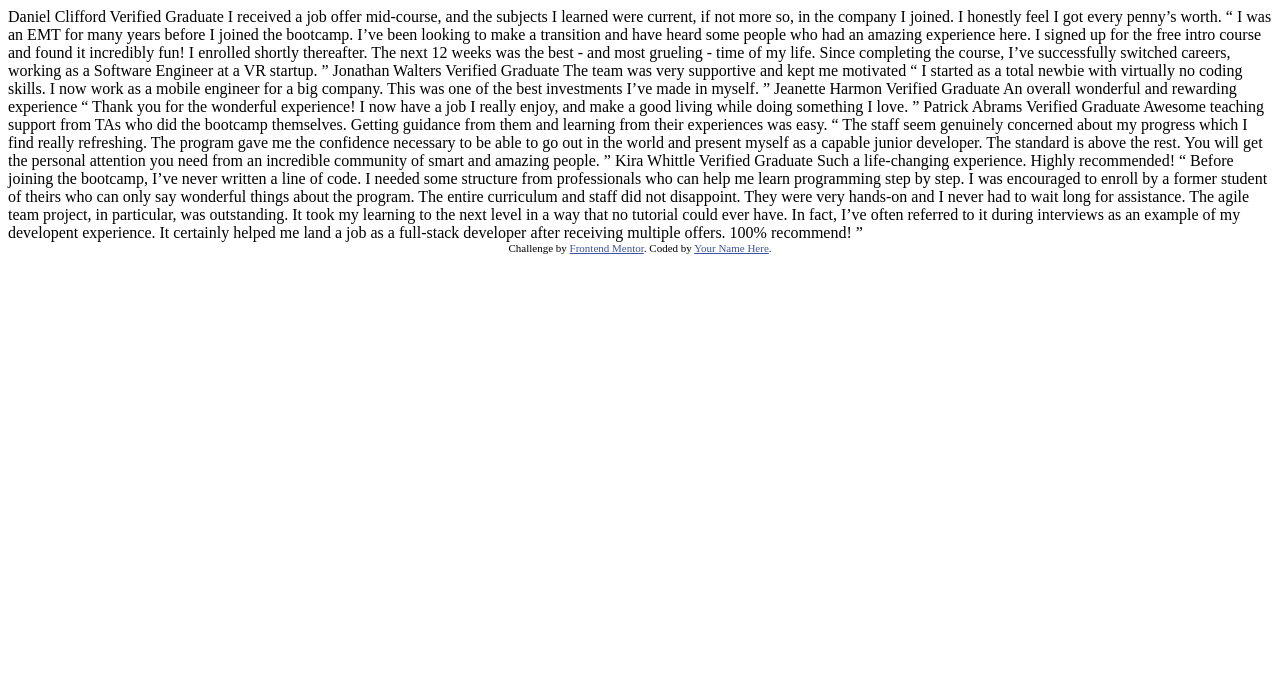
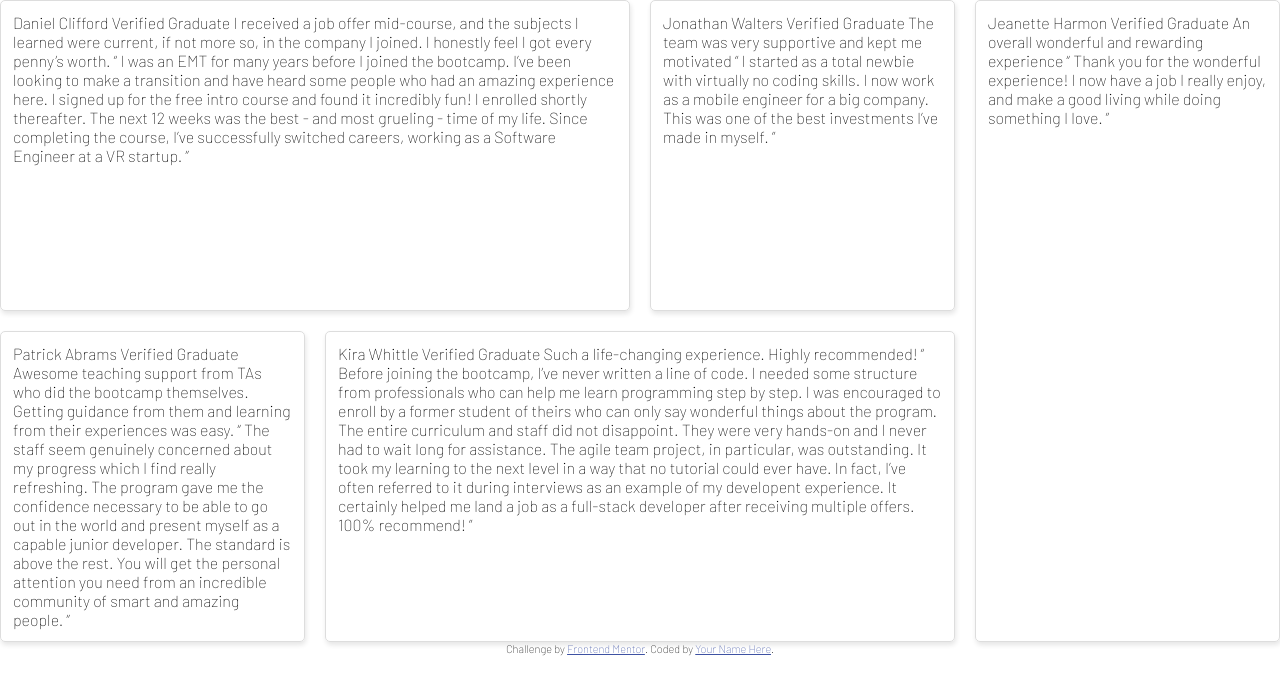
Before and after one commit to Vicenthresh/grid-challenge-1, a plain HTML site: page index.html in a window 1280 px wide. Drawn offline with Linux system fonts and the light colour scheme.

Commit message:
grid-system

```diff
--- a/index.html
+++ b/index.html
@@ -5,6 +5,7 @@
   <meta name="viewport" content="width=device-width, initial-scale=1.0"> <!-- displays site properly based on user's device -->
 
   <link rel="icon" type="image/png" sizes="32x32" href="./images/favicon-32x32.png">
+  <link rel="stylesheet" href="css/site.min.css">
 
   <title>Frontend Mentor | [Challenge Name Here]</title>
 
@@ -14,7 +15,10 @@
     .attribution a { color: hsl(228, 45%, 44%); }
   </style>
 </head>
+
 <body>
+  <div class="grid-col-4-row-2 gap-2">
+    <div class="card col-2">
       Daniel Clifford
   Verified Graduate
 
@@ -26,7 +30,8 @@
   for the free intro course and found it incredibly fun! I enrolled shortly thereafter.
   The next 12 weeks was the best - and most grueling - time of my life. Since completing
   the course, I’ve successfully switched careers, working as a Software Engineer at a VR startup. ”
-
+    </div>
+    <div class="card">
       Jonathan Walters
   Verified Graduate
 
@@ -34,7 +39,8 @@
 
   “ I started as a total newbie with virtually no coding skills. I now work as a mobile engineer
   for a big company. This was one of the best investments I’ve made in myself. ”
-
+    </div>
+    <div class="card row-2">
       Jeanette Harmon
       Verified Graduate
 
@@ -42,7 +48,8 @@
 
       “ Thank you for the wonderful experience! I now have a job I really enjoy, and make a good living
       while doing something I love. ”
-
+    </div>
+    <div class="card">
       Patrick Abrams
   Verified Graduate
 
@@ -53,7 +60,8 @@
   gave me the confidence necessary to be able to go out in the world and present myself as a capable
   junior developer. The standard is above the rest. You will get the personal attention you need from
   an incredible community of smart and amazing people. ”
-
+    </div>
+    <div class="card col-2">
       Kira Whittle
       Verified Graduate
 
@@ -67,6 +75,17 @@
       could ever have. In fact, I’ve often referred to it during interviews as an example of my developent
       experience. It certainly helped me land a job as a full-stack developer after receiving multiple offers.
       100% recommend! ”
+    </div>
+  </div>
+
+
+
+
+
+
+
+
+
 
   <div class="attribution">
     Challenge by <a href="https://www.frontendmentor.io?ref=challenge" target="_blank">Frontend Mentor</a>.
--- a/scss/_grid.scss
+++ b/scss/_grid.scss
@@ -1,5 +1,3 @@
-@use "sass:math";
-
 $grid-gaps: (
   "0": 0,
   "1": 10px,
@@ -35,7 +33,9 @@ $layout-values: flex-start, flex-end, center, space-between, space-around;
 
 @for $i from 1 through 12 {
   @for $j from 1 through 12 {
-    @include grid($i, $j);
+    .grid-col-#{$i}-row-#{$j} {
+      @include grid($i, $j);
+    }
   }
 
   .col-#{$i} {
--- a/scss/_reset.scss
+++ b/scss/_reset.scss
@@ -9,15 +9,6 @@ body {
   font-family: 'Barlow', sans-serif;
 }
 
-ul {
-  padding: 0;
-  list-style-type: none;
-}
-
-a {
-  text-decoration: none;
-}
-
 img {
   max-width: 100%;
 }
--- a/scss/_variables.scss
+++ b/scss/_variables.scss
@@ -14,7 +14,7 @@ $colors: (
   "gray-blue": $very-dark-grayish-blue,
   "black-blue": $very-dark-blackish-blue,
   "light-gray": $light-gray,
-  "light-gray-blue": $very-light-grayish-blue,
+  "light-gray-blue": $light-grayish-blue,
   "black": black,
   "white": white,
 );
--- a/scss/components/_card.scss
+++ b/scss/components/_card.scss
@@ -20,10 +20,3 @@
       }
     }
   }
-
-  @each $key, $val in $colors {
-    .navbar-#{$key} {
-        @extend .navbar;
-        background-color: $val;
-    }
-}
```
Also changed, not shown: css/site.min.css (added), 1 other file. Lines whose indentation alone changed are shown as unchanged.
